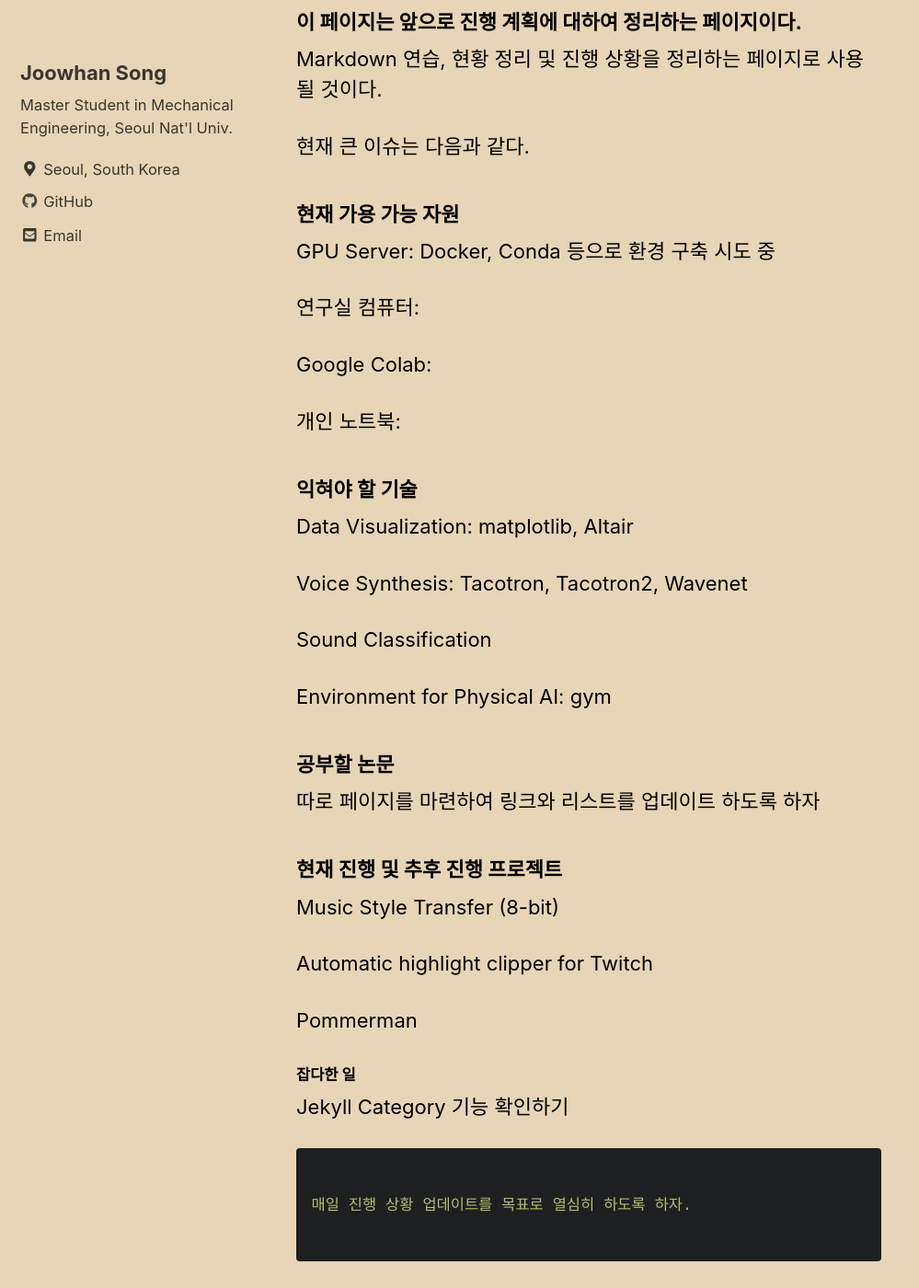
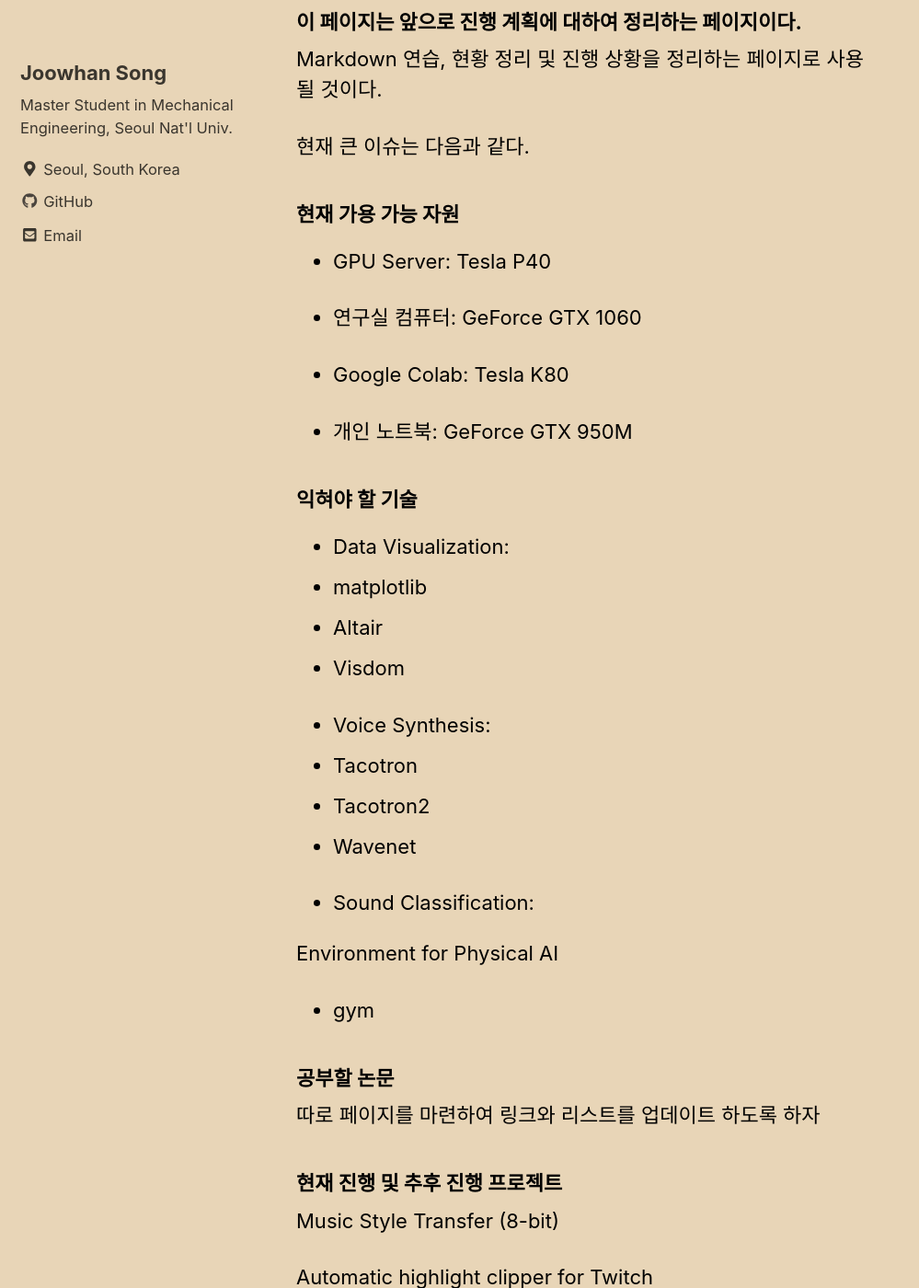
Before and after one commit to Joovvhan/joovvhan.github.io, a Jekyll site: the page built from _posts/2018-12-17-overview.md, in a window 1280 px wide and 1400 px high, scrolled down 234 px. Shown: the whole window at 92% size, without its empty margins (0-999 px from the left). Built offline with Jekyll 4.4.1, drawn with Linux system fonts in a browser that asks for light colours; cached includes are drawn as plain includes; nearby versions of some CDN libraries; some of the changed text lies outside the part shown.

Commit message:
Update 2018-12-17-overview.md
Updated

```diff
--- a/_posts/2018-12-17-overview.md
+++ b/_posts/2018-12-17-overview.md
@@ -11,22 +11,30 @@ Markdown 연습, 현황 정리 및 진행 상황을 정리하는 페이지로
 현재 큰 이슈는 다음과 같다.
 
 ### **현재 가용 가능 자원**
-  GPU Server: Docker, Conda 등으로 환경 구축 시도 중
+* GPU Server: Tesla P40
 
-  연구실 컴퓨터:
+* 연구실 컴퓨터: GeForce GTX 1060
 
-  Google Colab:
+* Google Colab: Tesla K80
 
-  개인 노트북:
+* 개인 노트북: GeForce GTX 950M
 
 ### **익혀야 할 기술**
-  Data Visualization: matplotlib, Altair
 
-  Voice Synthesis: Tacotron, Tacotron2, Wavenet
+  * Data Visualization:
+  - matplotlib
+  - Altair
+  - Visdom
 
-  Sound Classification
+  * Voice Synthesis:
+  - Tacotron
+  - Tacotron2
+  - Wavenet
 
-  Environment for Physical AI: gym
+  * Sound Classification:
+
+  Environment for Physical AI
+  - gym
 
 
 ### **공부할 논문**
```
Also changed, not shown: other parts of _posts/2018-12-17-overview.md (+4 -0 lines).
